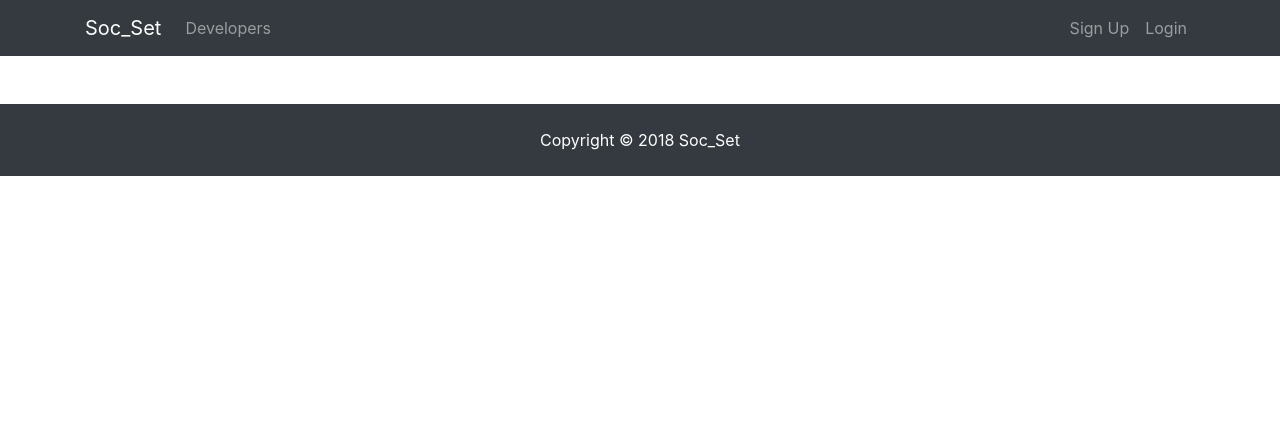
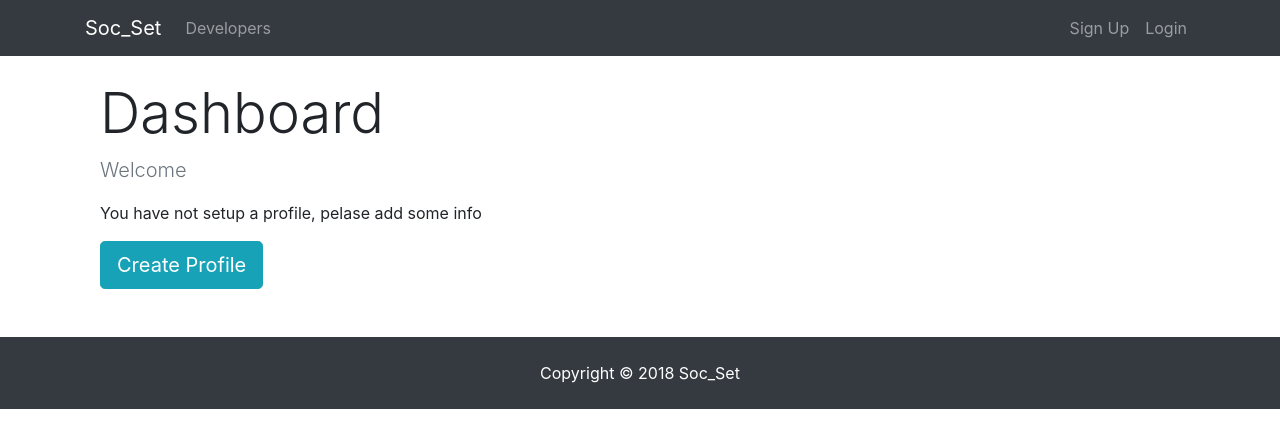
Before and after one commit to avardag/soc_net_nodejs, a React (Create React App) app in the folder client/: page /dashboard in a window 1280 px wide. Shown: the top 448 px of the page. Built offline with nearby package versions, Linux system fonts and the light colour scheme; no server answers.

Commit message:
started dashboard UI, loading spinner

```diff
--- /dev/null
+++ b/client/src/components/common/Spinner.js
@@ -0,0 +1,16 @@
+import React from 'react';
+import spinner from "./spinner.gif";
+
+const Spinner = () => {
+  return (
+    <div>
+      <img
+        src={spinner}
+        style={{width: '200px', margin: "auto", display: 'block'}}
+        alt="Loading..."
+      />
+    </div>
+  );
+};
+
+export default Spinner;
--- a/client/src/components/dashboard/Dashboard.js
+++ b/client/src/components/dashboard/Dashboard.js
@@ -1,7 +1,9 @@
-import React, { Component } from 'react';
-// import PropTypes from 'prop-types';
-import { connect } from 'react-redux';
-import { getCurrentProfile } from '../../actions/profileActions';
+import React, { Component } from "react";
+import PropTypes from "prop-types";
+import {Link} from 'react-router-dom';
+import { connect } from "react-redux";
+import { getCurrentProfile } from "../../actions/profileActions";
+import Spinner from "../common/Spinner";
 
 class Dashboard extends Component {
   componentDidMount() {
@@ -9,12 +11,57 @@
   }
 
   render() {
+    const { user } = this.props.auth;
+    const { profile, loading } = this.props.profile;
+
+    let dashboardContent;
+    if (profile === null || loading) {
+      dashboardContent = <Spinner/>;
+    } else {
+      //Check if logged in user has a profile
+      if (Object.keys(profile).length > 0) {
+        dashboardContent = <h4>TODO: DISPLAY PROFILE</h4>
+      } else {
+        // user is logged in, but no profile
+        dashboardContent = (
+          <div>
+            <p className="lead text-muted">Welcome {user.name}</p>
+            <p>You have not setup a profile, pelase add some info</p>
+            <Link to="/create-profile" className="btn btn-lg btn-info">
+              Create Profile
+            </Link>
+          </div>
+        )
+      }
+    }
+
     return (
-      <div>
-
+      <div className="dashboard">
+        <div className="container">
+          <div className="row">
+            <div className="col-md-12">
+              <h1 className="display-4">Dashboard</h1>
+              {dashboardContent}
+            </div>
+          </div>
+        </div>
       </div>
     );
   }
 }
 
-export default connect(null, {getCurrentProfile})(Dashboard);
+Dashboard.propTypes = {
+  getCurrentProfile: PropTypes.func.isRequired,
+  auth: PropTypes.object.isRequired,
+  profile: PropTypes.object.isRequired
+};
+
+const mapStateToProps = state => ({
+  auth: state.auth,
+  profile: state.profile
+});
+
+export default connect(
+  mapStateToProps,
+  { getCurrentProfile }
+)(Dashboard);
```
Also changed, not shown: client/src/components/common/spinner.gif (added).
